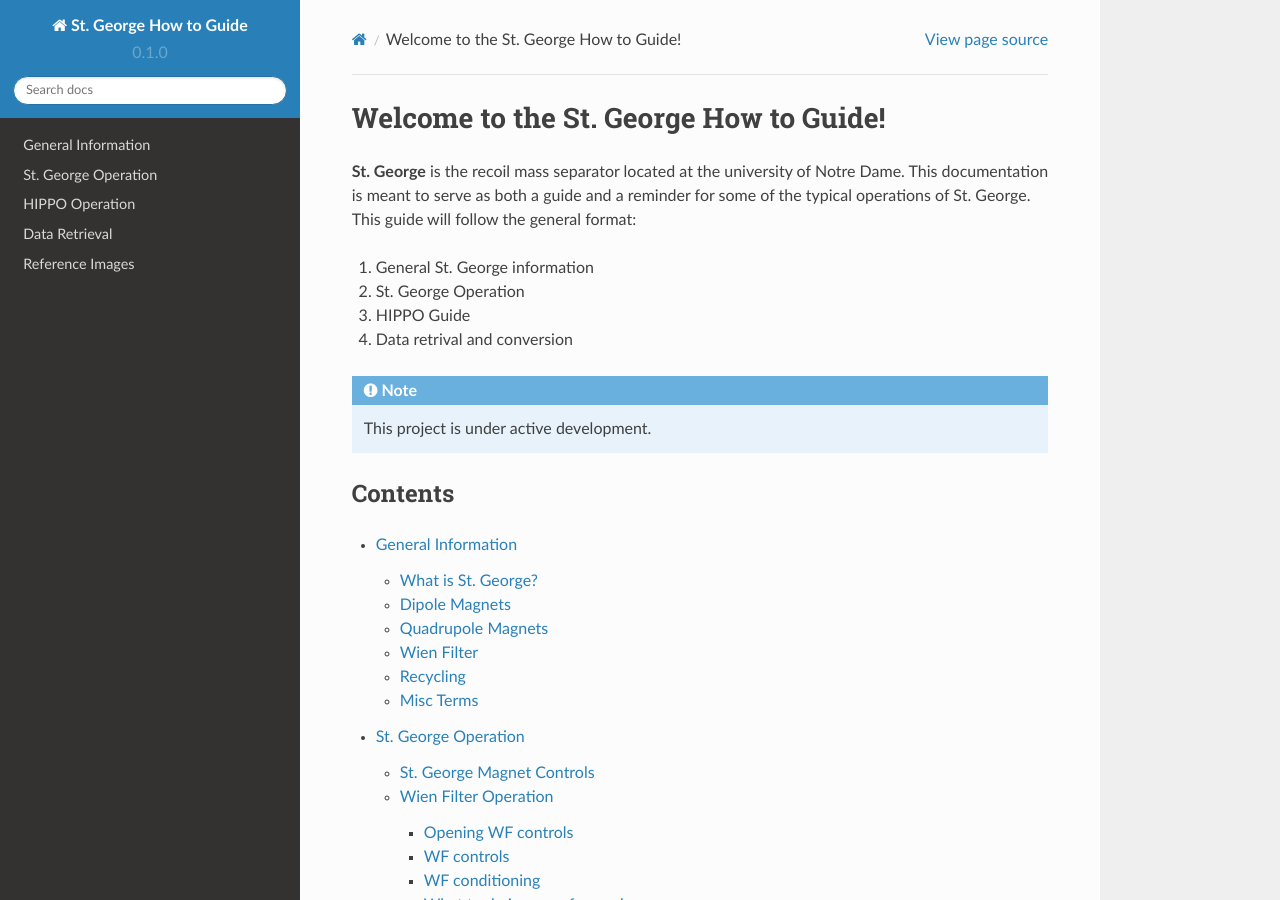
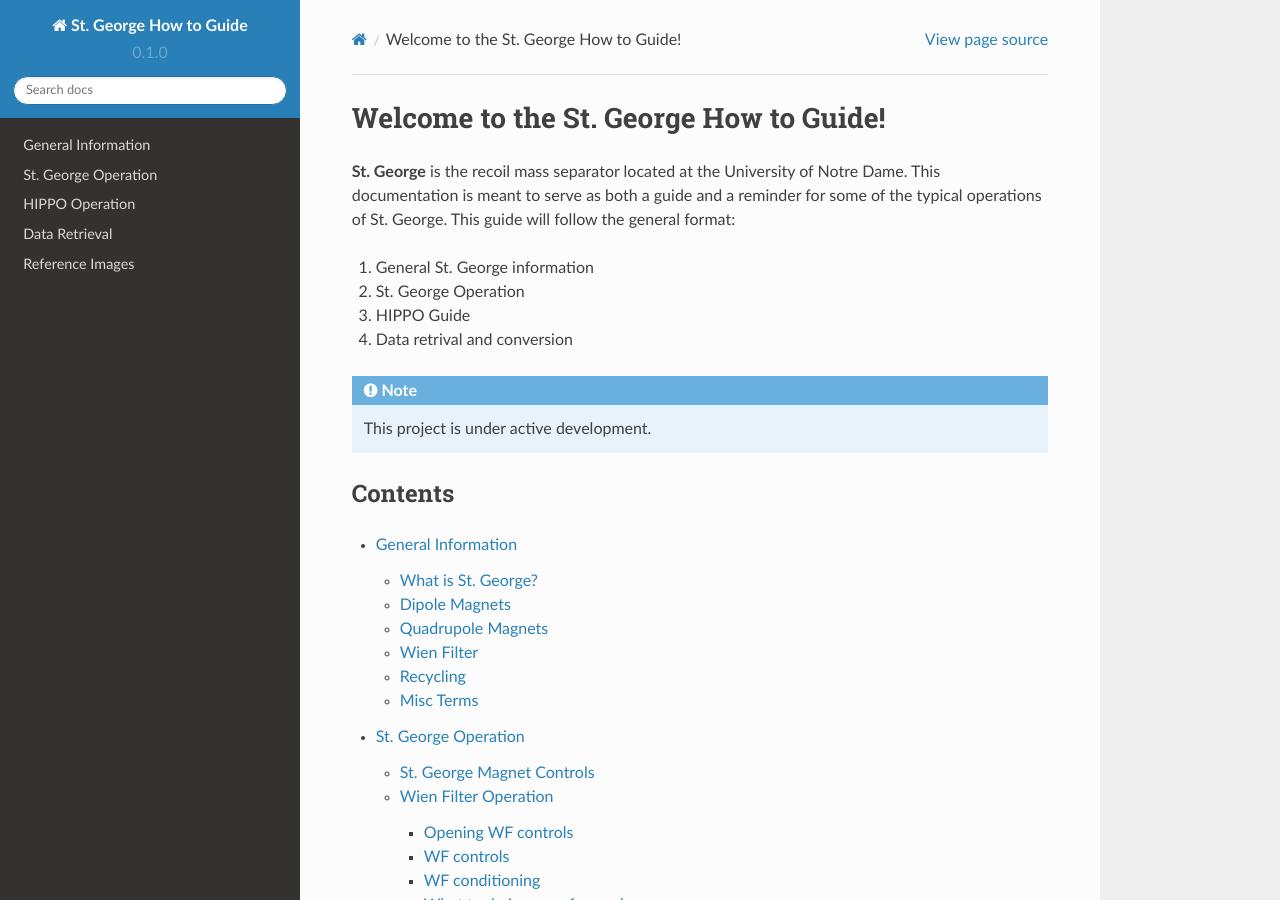
Before and after one commit to asanch25/StG-How-To, a Sphinx documentation site: the page built from docs/source/index.rst, in a window 1280 px wide and 900 px high. Built offline with Sphinx 7.4.7 and the Read the Docs theme 2.0.0, drawn with Linux system fonts in a browser that asks for light colours; pages that are not in the unit, such as notebooks, are missing from menus.

```diff
--- a/docs/source/index.rst
+++ b/docs/source/index.rst
@@ -1,7 +1,7 @@
 Welcome to the St. George How to Guide!
 ===================================
 
-**St. George** is the recoil mass separator located at the university of Notre Dame. This documentation is meant to serve as both a guide and a reminder for some of the typical operations of St. George. This guide will follow the general format:
+**St. George** is the recoil mass separator located at the University of Notre Dame. This documentation is meant to serve as both a guide and a reminder for some of the typical operations of St. George. This guide will follow the general format:
 
 #. General St. George information
 #. St. George Operation
```
